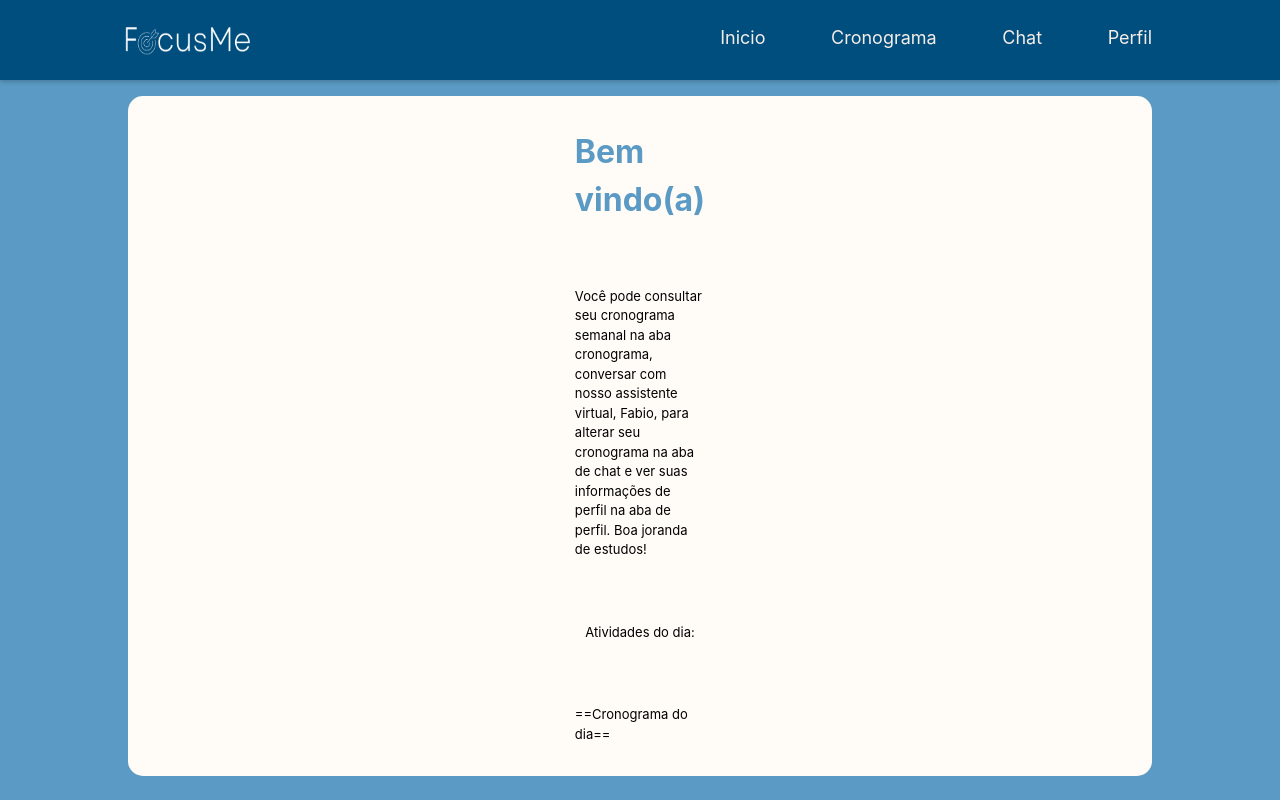
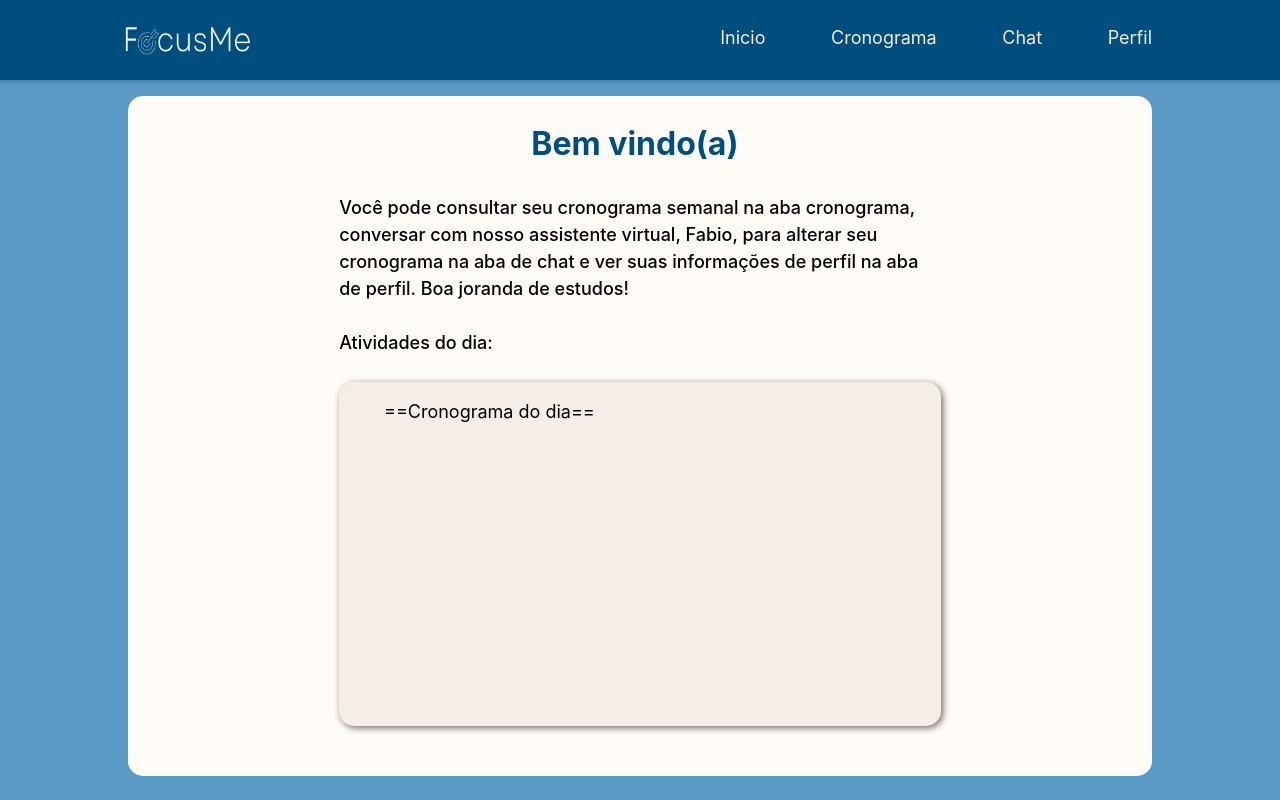
Before and after one commit to Equipe07-DS/FocusMe, a React (Create React App) app in the folder frontend/: page /inicio in a window 1280 px wide. Built offline with nearby package versions, Linux system fonts and the light colour scheme.

Commit message:
estilização do conteúdo da tela inicial

```diff
--- a/frontend/src/TelaInicial/TelaInicial.module.css
+++ b/frontend/src/TelaInicial/TelaInicial.module.css
@@ -11,14 +11,47 @@
   grid-template-columns: min-content;
   justify-content: center;
   justify-items: center;
-  align-items: center;
   border-radius: 15px;
   margin-top: 2vh;
+  padding: 3vh;
+}
+
+.conteudo {
+  display: grid;
+  grid-template-columns: auto;
+  row-gap: 0vh;
 }
 
 .titulo {
-  color: #5A9AC4;
+  color: #004E7E;
   font-weight: 700;
   font-size: xx-large;
+  width: 17vw;
+}
 
+.texto {
+  color: black;
+  font-weight: 500;
+  font-size: large;
+  width: 47vw;
 }
+
+.texto_dia{
+  color: black;
+  font-weight: 400;
+  font-size: large;
+  width: 40vw;
+}
+.Quadro_dia {
+  display: block;
+  background-color: #F6EDE8;
+  width: 47vw;
+  height: 43vh;
+  justify-content: center;
+  justify-items: center;
+  border-radius: 15px;
+  padding-top: 2vh;
+  padding-bottom: 2vh;
+  box-shadow: 2px 2px 7px #6f6b69;
+  overflow-y: scroll;
+}
```
